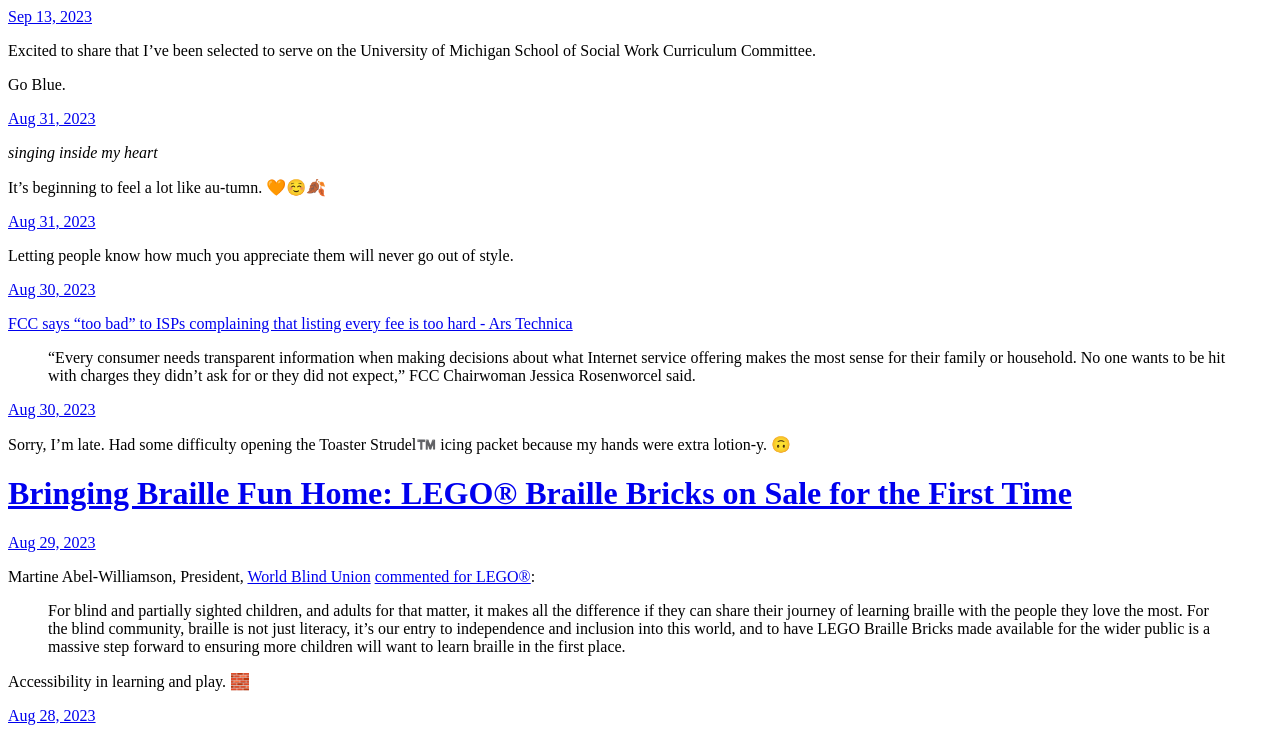
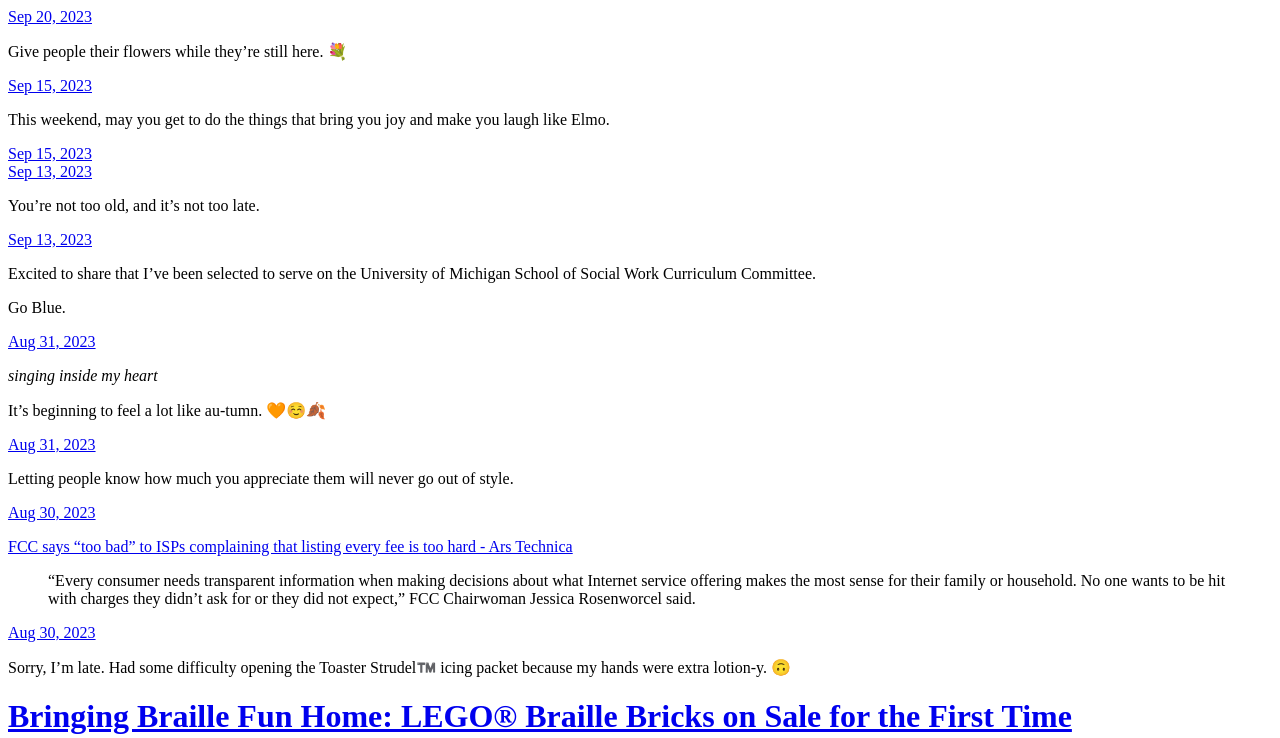
Before and after one commit to stephenanfield/stephenanfield.com, a plain HTML site: page index.html in a window 1280 px wide. Shown: the top 738 px of the page. Drawn offline with Linux system fonts and the light colour scheme; a script that the page names is missing.

Commit message:
Archiving from Micro.blog.

```diff
--- a/index.html
+++ b/index.html
@@ -21,6 +21,52 @@
 <div class="h-feed">
 
 
+
+	  <div class="h-entry">
+
+
+		<a href="https://stephenanfield.com/2023/09/20/give-people-their.html" class="u-url"><time class="dt-published" datetime="2023-09-20 08:45:32 -0400">Sep 20, 2023</time></a>
+
+		<div class="e-content">
+			 <p>Give people their flowers while they&rsquo;re still here. 💐</p>
+
+		</div>
+	  </div>
+
+	  <div class="h-entry">
+
+
+		<a href="https://stephenanfield.com/2023/09/15/this-weekend-may.html" class="u-url"><time class="dt-published" datetime="2023-09-15 19:03:05 -0400">Sep 15, 2023</time></a>
+
+		<div class="e-content">
+			 <p>This weekend, may you get to do the things that bring you joy and make you laugh like Elmo.</p>
+
+		</div>
+	  </div>
+
+	  <div class="h-entry">
+
+
+		<a href="https://stephenanfield.com/2023/09/15/scientists-discover-how.html" class="u-url"><time class="dt-published" datetime="2023-09-15 06:14:38 -0400">Sep 15, 2023</time></a>
+
+		<div class="e-content">
+			 <!-- raw HTML omitted -->
+<!-- raw HTML omitted -->
+<!-- raw HTML omitted -->
+
+		</div>
+	  </div>
+
+	  <div class="h-entry">
+
+
+		<a href="https://stephenanfield.com/2023/09/13/youre-not-too.html" class="u-url"><time class="dt-published" datetime="2023-09-13 21:09:19 -0400">Sep 13, 2023</time></a>
+
+		<div class="e-content">
+			 <p>You&rsquo;re not too old, and it&rsquo;s not too late.</p>
+
+		</div>
+	  </div>
 
 	  <div class="h-entry">
 
```
